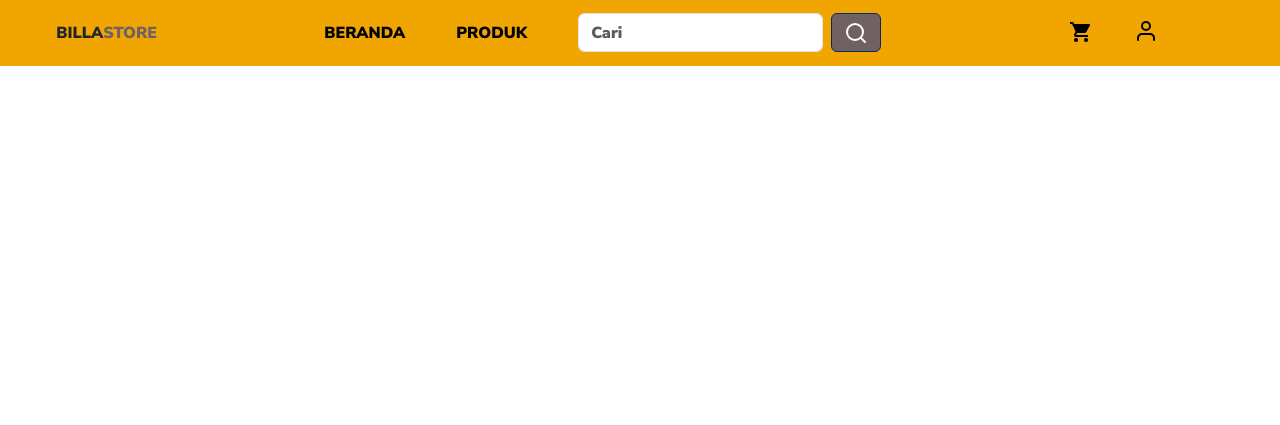
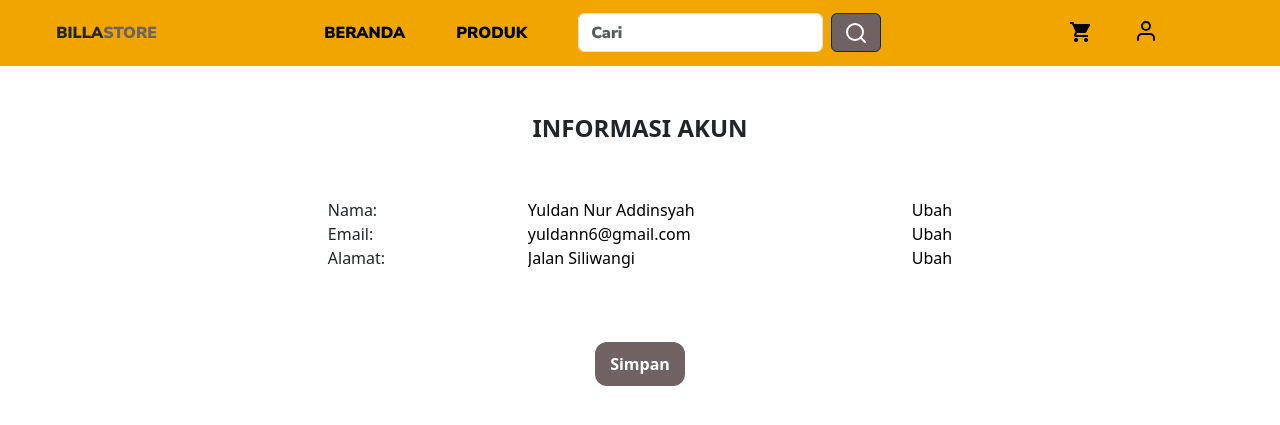
Before and after one commit to yuldan14/billastore, a PHP site: page /profil.php in a window 1280 px wide. Shown: the top 425 px of the page. Run offline with PHP 8.4, Linux system fonts and the light colour scheme.

Commit message:
menambahkan halaman profil

```diff
--- a/cart.php
+++ b/cart.php
@@ -92,7 +92,7 @@
                     <tr>
                         <td><input type="checkbox" name="cart" class="cart-checkbox" onclick="checkIfAllChecked()" onclick="updateTotal()"></td>
                         <td id="foto-barang">
-                            <img src="https://img.freepik.com/premium-photo/3d-illustration-winter-shirt_874909-7446.jpg?w=360" alt="">
+                            <img src="img/kemeja-pria.png" alt="">
                         </td>
                         <td>Kemeja Coklat Pria</td>
                         <td>
@@ -113,7 +113,7 @@
                     <tr>
                         <td><input type="checkbox" name="cart" class="cart-checkbox" onclick="checkIfAllChecked()" onclick="updateTotal()"></td>
                         <td id="foto-barang">
-                            <img src="https://img.freepik.com/premium-photo/3d-illustration-winter-shirt_874909-7446.jpg?w=360" alt="">
+                            <img src="img/kemeja-pria.png" alt="">
                         </td>
                         <td>Kemeja Coklat Pria</td>
                         <td>
@@ -134,7 +134,7 @@
                     <tr>
                         <td><input type="checkbox" name="cart" class="cart-checkbox" onclick="checkIfAllChecked()" onclick="updateTotal()"></td>
                         <td id="foto-barang">
-                            <img src="https://img.freepik.com/premium-photo/3d-illustration-winter-shirt_874909-7446.jpg?w=360" alt="">
+                            <img src="img/kemeja-pria.png" alt="">
                         </td>
                         <td>Kemeja Coklat Pria</td>
                         <td>
--- a/profil.php
+++ b/profil.php
@@ -76,11 +76,41 @@
 
         <!-- Informasi Profil -->
     <section id="profil">
-
+        <div class="profil-head">
+            <h4><b>INFORMASI AKUN</b></h4>
+        </div>
+        <!-- Form Profil -->
+        <div class="form-container">
+        <!-- form action arahin buat save sril, sama tombol ubah nya -->
+        <form action="">
+        <table>
+            <tr>
+                <td style="width:200px"><label for="nama">Nama: </label></td>
+                <td><input type="text" name="nama" id="nama" value="Yuldan Nur Addinsyah" ></td>
+                <td><button id="ubah-nama" class="ubah">Ubah</button></td>
+            </tr>
+            <tr>
+                <td><label for="email">Email: </label></td>
+                <td><input type="text" name="email" id="email" value="yuldann6@gmail.com" ></td>
+                <td><button id="ubah-email" class="ubah">Ubah</button></td>
+            </tr>
+            <tr>
+                <td><label for="alamat">Alamat: </label></td>
+                <td><input type="text" name="alamat" id="alamat" value="Jalan Siliwangi" ></td>
+                <td><button id="ubah-alamat" class="ubah">Ubah</button></td>
+            </tr>
+        </table>
+            <br><br><br>
+            <div class="simpan">
+            <button type="submit" id="simpan">Simpan</button>
+            </div>
+        </form>
+        </div>
     </section>
 
 
 
+    <!-- Script tombol ubah -->
 
     <!-- bootstrap -->
     <script src="https://cdn.jsdelivr.net/npm/bootstrap@5.3.2/dist/js/bootstrap.bundle.min.js" integrity="sha384-C6RzsynM9kWDrMNeT87bh95OGNyZPhcTNXj1NW7RuBCsyN/o0jlpcV8Qyq46cDfL" crossorigin="anonymous"></script>
--- a/style.css
+++ b/style.css
@@ -856,4 +856,42 @@ section#produk-page{
   padding-bottom: 3rem;
 }
 
+
+/* HALAMAN PROFIL */
+section#profil{
+  margin-top: 3rem;
+}
+section#profil .profil-head{
+  display: flex;
+  justify-content: center;
+  margin-bottom: 3rem;
+}
+section#profil .form-container{
+  display: flex;
+  justify-content: center;
+}
+
+.form-container form input{
+  border: none;
+  width: 30vw;
+  box-sizing: border-box;
+  background: transparent;
+}
+.form-container form button.ubah{
+  background: transparent;
+  border: none;
+}
+.form-container form .simpan{
+  justify-content: center;
+  display: flex;
+}
+.form-container form button#simpan{
+  border: none;
+  background-color: var(--span);
+  padding: 10px 15px;
+  border-radius: 12px;
+  color: white;
+  font-weight: 700;
+}
+
 /* Responsif */
```
